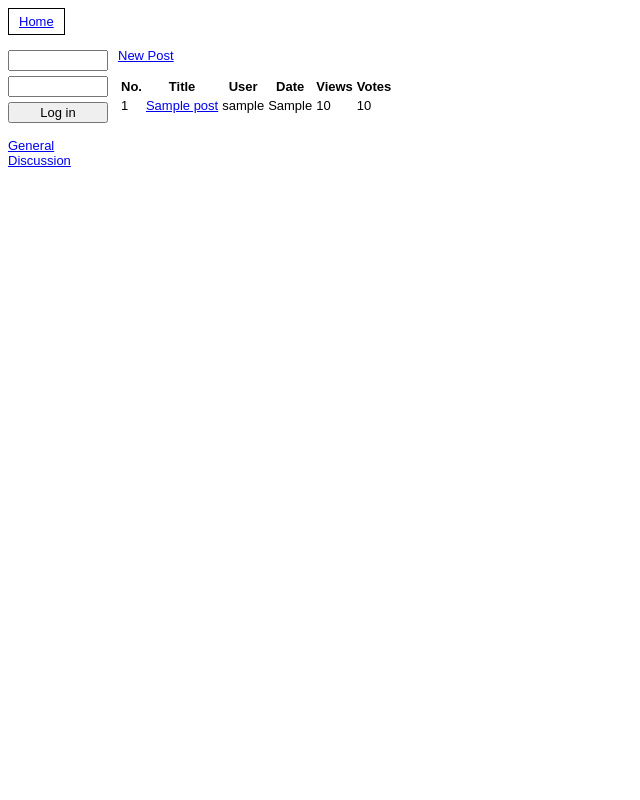
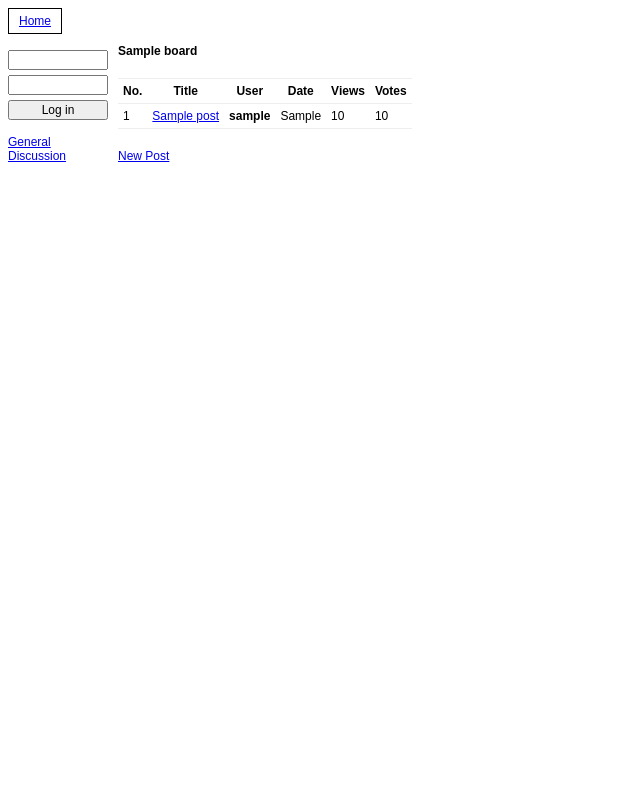
Before and after one commit to pgr21/homuboard, a Python web app: template homuboard/templates/board.html in a window 1280 px wide. Shown: the whole page, without its empty margins (0-640 px from the left). Run offline with Jinja, Linux system fonts and the light colour scheme; the template is opened without the code that fills it: most values are stand-ins (such as "Sample title", 1, 10 or a date in 2020).

Commit message:
post.html, board.html, base.css, views.py: Refine design

```diff
--- a/homuboard/static/base.css
+++ b/homuboard/static/base.css
@@ -1,6 +1,11 @@
 * {
-    font-family: 'Malgun Gothic', sans-serif;
-    font-size: 13px;
+    font-family: 'Gulim', 'Malgun Gothic', sans-serif;
+    font-size: 12px;
+}
+
+h1 {
+    font-size: 12px;
+    margin: 0 0 20px 0;
 }
 
 .clear {
@@ -69,12 +74,49 @@
 
 .post {
     margin-top: 20px;
+    border-bottom: 1px solid #888;
+    padding-bottom: 10px;
+}
+
+.metadata {
+    width: 100%;
+    border-bottom: 1px solid #888;
+    padding-bottom: 10px;
+}
+
+.metadata th {
+    font-weight: normal;
+    text-align: left;
+    width: 50px;
+}
+
+.user_name {
+    font-weight: bold;
 }
 
 .tools {
-    margin-top: 20px;
+    margin: 20px 0;
+}
+
+.comm {
+    border-bottom: 1px solid #888;
+    padding-bottom: 10px;
 }
 
 .comm_indent {
     padding-left: 30px;
 }
+
+.board {
+    border-collapse: collapse;
+}
+
+.board td, .board th {
+    padding: 5px;
+    border-top: 1px solid #EEE;
+    border-bottom: 1px solid #EEE;
+}
+
+.text {
+    line-height: 150%;
+}
--- a/homuboard/templates/board.html
+++ b/homuboard/templates/board.html
@@ -1,14 +1,14 @@
 {% extends 'base.html' %}
 
 {% block title %}
-{{name}}
+{{board.name}}
 {% endblock %}
 
 {% block body %}
 
-<p><a href="{{url_for('post_edit', board_id=board.id)}}">New Post</a></p>
+<h1>{{board.name}}</h1>
 
-<table>
+<table class="board">
     <thead>
         <tr>
             <th>No.</th>
@@ -24,7 +24,7 @@
         <tr>
             <td>{{post.id}}</td>
             <td><a href="{{url_for('post', id=post.id)}}">{{post.name}}</a></td>
-            <td>{{post.user_name}}</td>
+            <td><span class="user_name">{{post.user_name}}</span></td>
             <td>{{post.ts}}</td>
             <td>{{post.views}}</td>
             <td>{{post.votes}}</td>
@@ -33,4 +33,8 @@
     </tbody>
 </table>
 
+<div class="tools">
+    <a href="{{url_for('post_edit', board_id=board.id)}}">New Post</a>
+</div>
+
 {% endblock %}
```
Also changed, not shown: homuboard/templates/post.html (+16 -12 lines), homuboard/views.py (+12 -4 lines).
